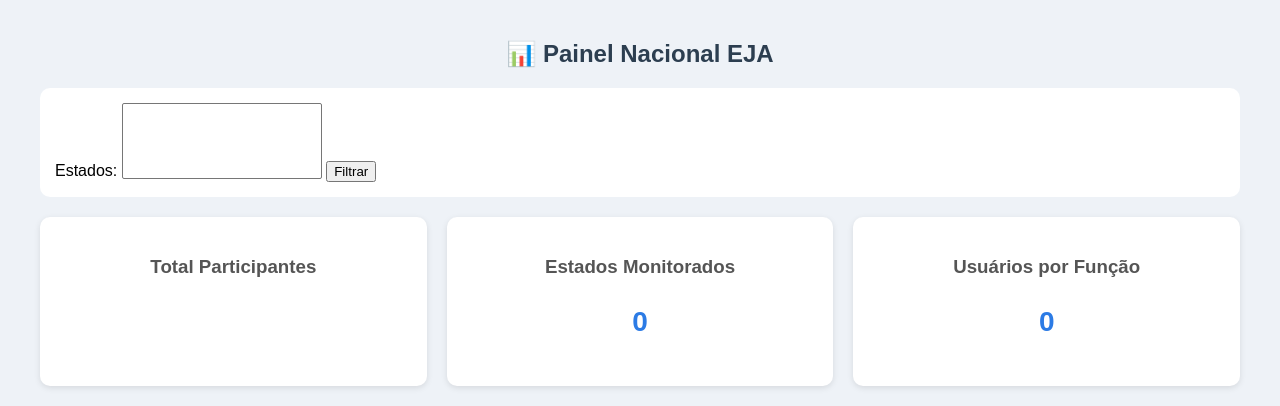
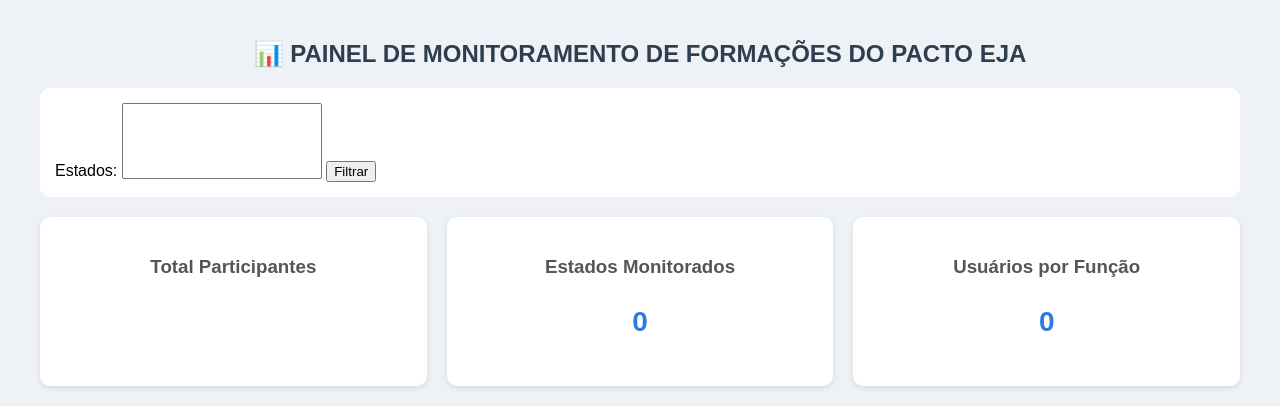
Before and after one commit to profdanidias/app-eja, a Flask app: template templates/dashboard.html in a window 1280 px wide. Shown: the top 406 px of the page. Run offline with Flask 3, Linux system fonts and the light colour scheme; the template is opened without the code that fills it, so the values that code supplies are empty.

Commit message:
Novo Dashboard
Novo Dashboard foi inserido com título atualizado.

```diff
--- a/templates/dashboard.html
+++ b/templates/dashboard.html
@@ -3,7 +3,7 @@
 
 <div class="container">
 
-<h2>📊 Painel Nacional EJA</h2>
+<h2>📊 PAINEL DE MONITORAMENTO DE FORMAÇÕES DO PACTO EJA</h2>
 
 <!-- FILTRO DINÂMICO -->
 <form method="GET" class="filtro">
```
